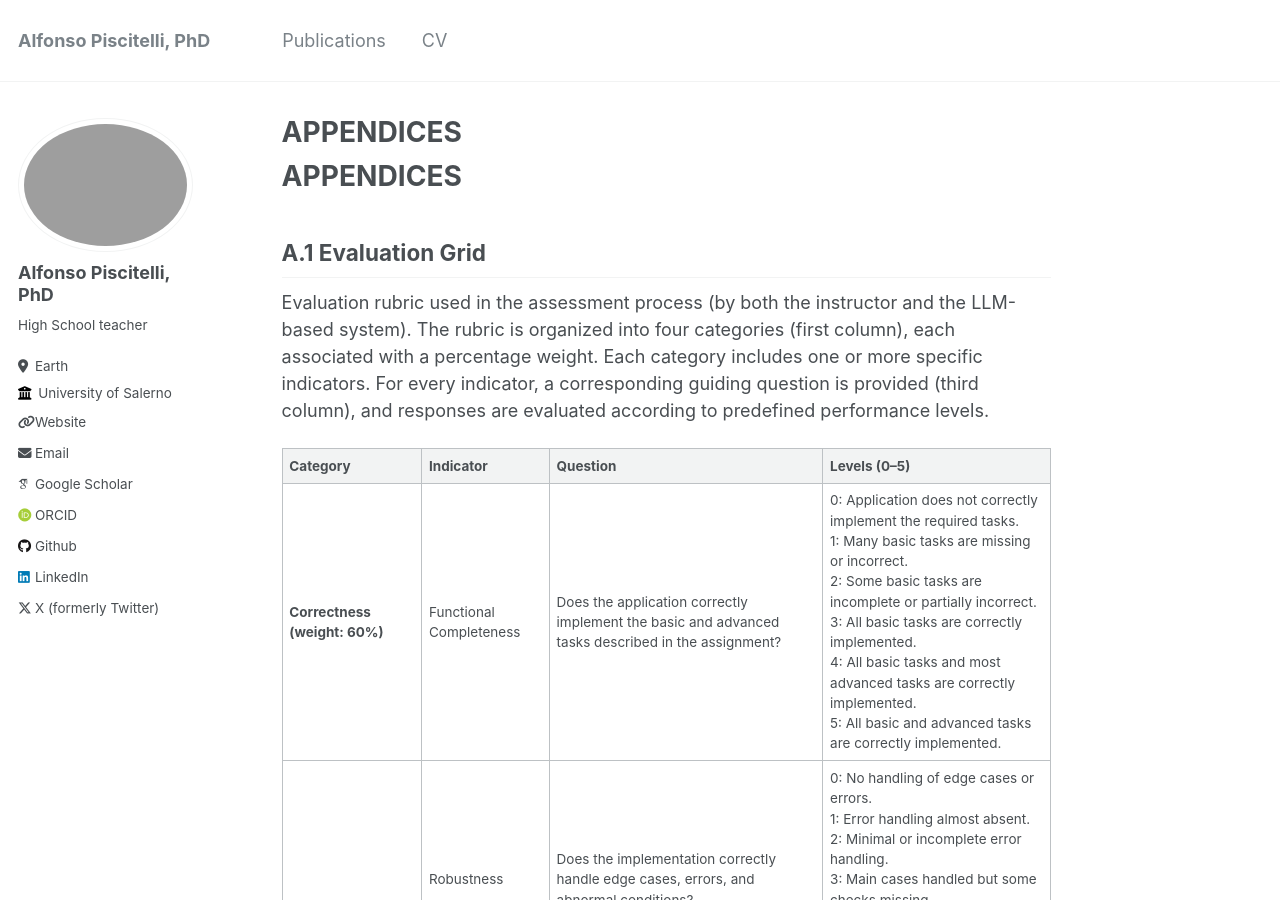
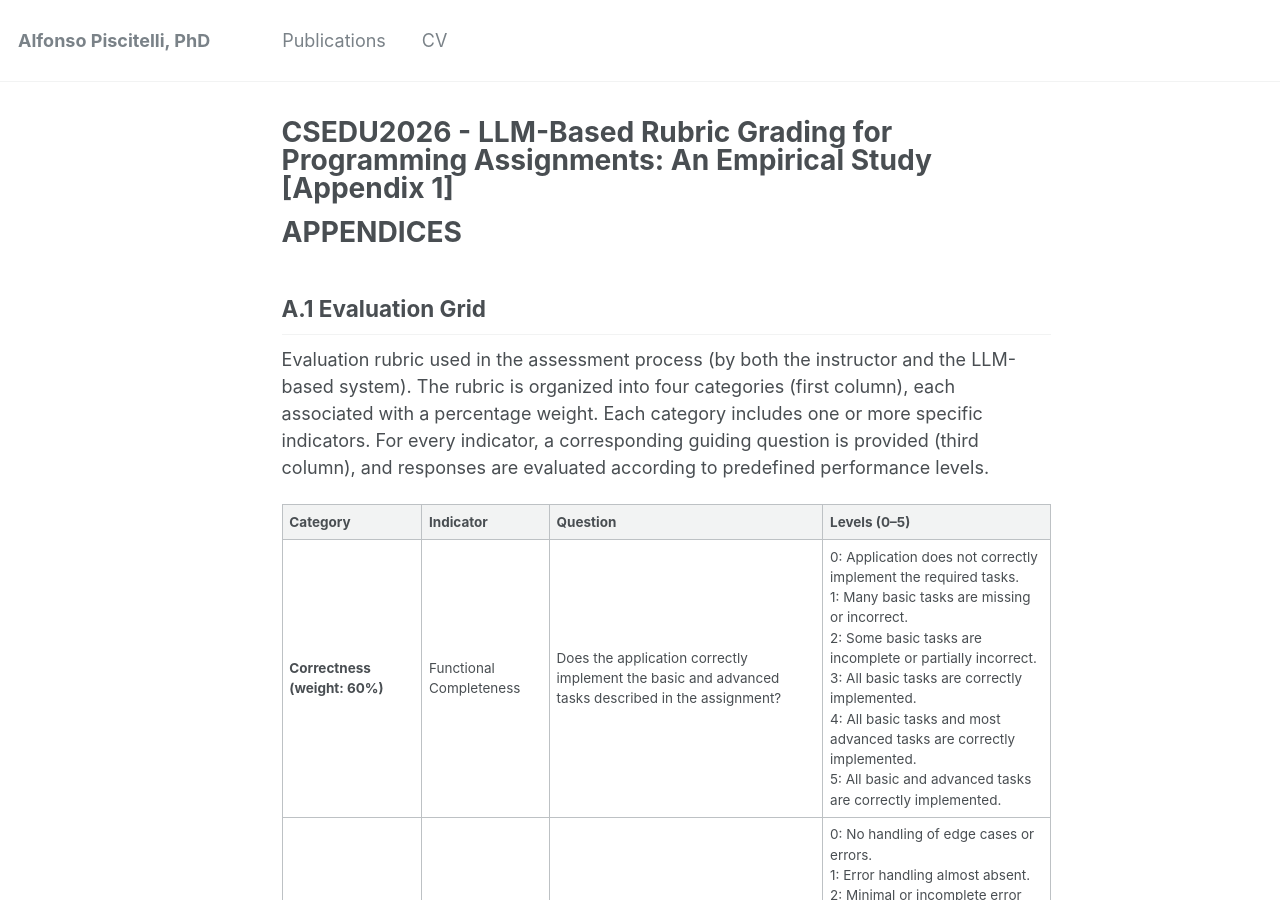
Before and after one commit to alfy91/alfy91.github.io, a Jekyll site: the page built from _pages/csedu-2026-appendices.md, in a window 1280 px wide and 900 px high. Built offline with Jekyll 4.4.1, drawn with Linux system fonts in a browser that asks for light colours; some web fonts are replaced; our own code applies the rules of GitHub Pages for plain Markdown files.

Commit message:
update and add appendix for csedu

```diff
--- a/_pages/csedu-2026-appendices.md
+++ b/_pages/csedu-2026-appendices.md
@@ -1,3 +1,10 @@
+---
+permalink: /csedu-2026-appendices/
+title: "CSEDU2026 - LLM-Based Rubric Grading for Programming Assignments: An Empirical Study [Appendix 1]"
+author_profile: false
+---
+
+
 # APPENDICES
 ## A.1 Evaluation Grid
 
```
